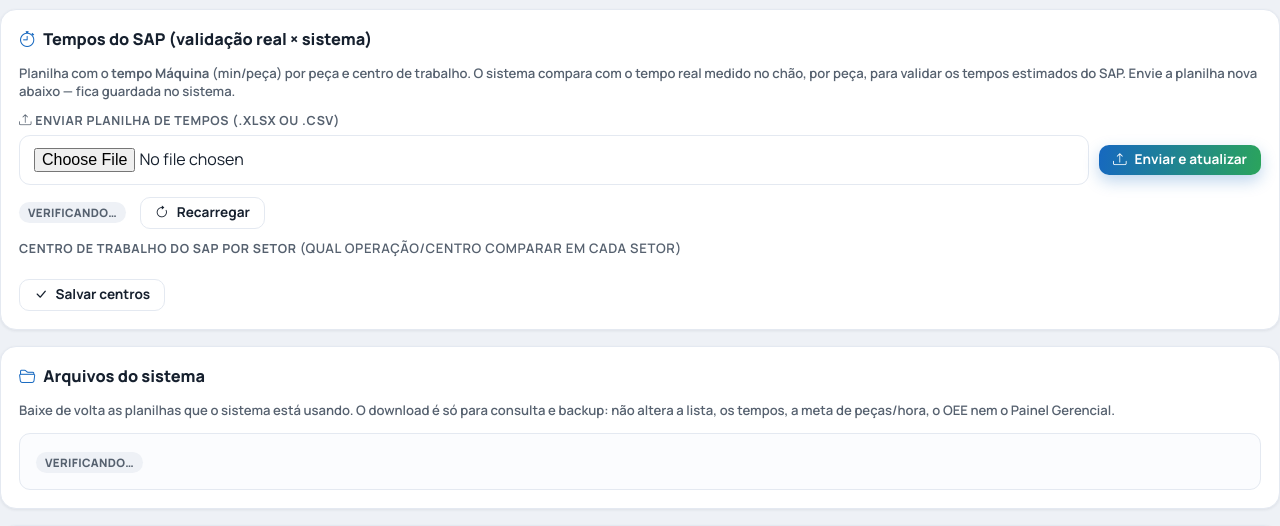
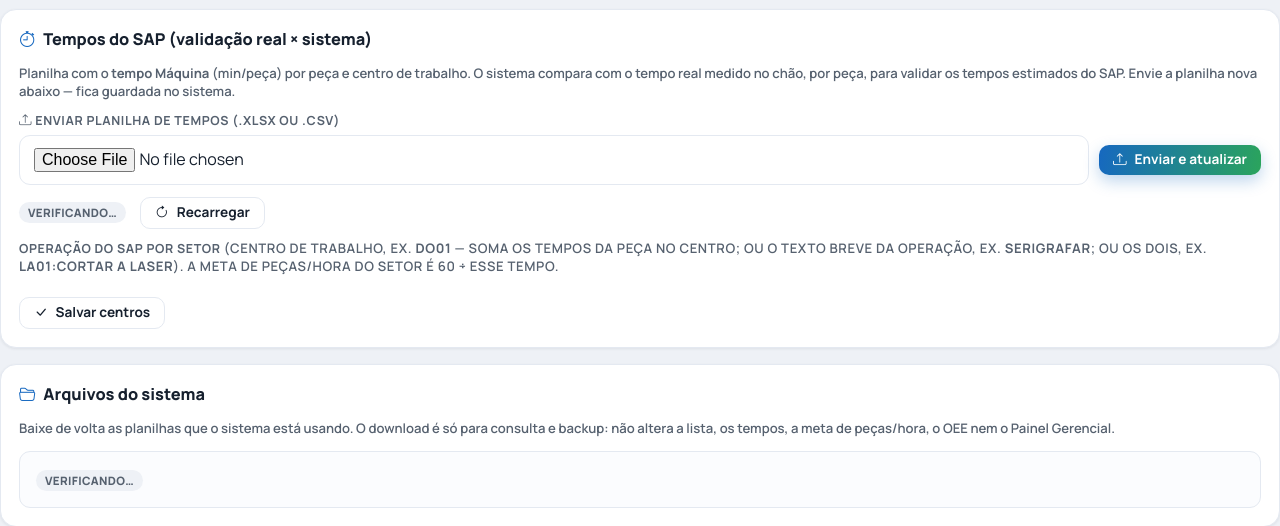
Before and after one commit to engenhariadecio/CONTROLE-DOBRA, a Flask app: template templates/admin_config.html in a window 1280 px wide. Shown: the part 1102-1628 px from the top of the page. Run offline with Flask 3, Linux system fonts and the light colour scheme; the template is opened without the code that fills it, so the values that code supplies are empty.

Commit message:
Add files via upload

```diff
--- a/app.py
+++ b/app.py
@@ -492,34 +492,72 @@ def _achar_arquivo(nomes):
     return None
 
 
+def _sem_acento(s):
+    import unicodedata
+    return ''.join(c for c in unicodedata.normalize('NFD', str(s))
+                   if unicodedata.category(c) != 'Mn')
+
+
+def _norm_op(s):
+    """Normaliza o texto breve da operação para comparação (DOBRAR, dobrar…)."""
+    return ' '.join(_sem_acento(s or '').upper().split())
+
+
 def _parsear_tempos(linhas):
     """Interpreta as linhas da planilha de tempos. Devolve (tempos, descs):
-    tempos = { 'CENTRO': { 'codigo': {'min', 'op', 'desc'} } }
-    descs  = { 'codigo': 'Texto breve material' }"""
+    tempos = { 'CENTRO': { 'codigo': {'min', 'op', 'desc', 'ops'} } }
+    descs  = { 'codigo': 'Texto breve material' }
+
+    'min' é a SOMA dos tempos Máquina (min/peça) de todas as operações da peça
+    naquele centro de trabalho (ex.: DOBRAR EST.1 + DOBRAR EST.2 no DO01);
+    'ops' lista cada operação: [{'op': texto breve, 'min': tempo}].
+
+    A planilha é uma explosão de estrutura: a mesma operação da mesma peça se
+    repete em vários produtos-pai, e a peça pode ter roteiros alternativos
+    (versão de produção / LT alternativa). Por isso:
+      - cada operação (sequência + nº da operação) conta uma única vez;
+      - roteiros alternativos NÃO são somados entre si — usa-se o roteiro
+        válido hoje, de validade mais recente e de menor alternativa."""
     def norm(s):
-        return str(s).strip().lower() if s is not None else ''
+        return _sem_acento(s).strip().lower() if s is not None else ''
+    nomes = {
+        'material': 'mat', 'maquina': 'maq',
+        'centro trabalho': 'centro', 'centro de trabalho': 'centro',
+        'texto breve operacao': 'op', 'texto breve material': 'desc',
+        'operacao': 'nop', 'sequencia': 'seq',
+        'versao de producao': 'versao', 'lt alternativa': 'alt',
+        'valido desde': 'desde', 'valido ate': 'ate',
+    }
     cab_i, col = None, {}
     for i, row in enumerate(linhas[:8]):
         m = {}
         for j, nome in enumerate(norm(c) for c in (row or [])):
-            if nome == 'material':
-                m['mat'] = j
-            elif nome == 'máquina' or nome == 'maquina':
-                m['maq'] = j
-            elif nome == 'centro trabalho' or nome == 'centro de trabalho':
-                m['centro'] = j
-            elif nome == 'texto breve operação' or nome == 'texto breve operacao':
-                m['op'] = j
-            elif nome == 'texto breve material':
-                m['desc'] = j
+            k = nomes.get(nome)
+            if k and k not in m:
+                m[k] = j
         if 'mat' in m and 'maq' in m:
             cab_i, col = i, m
             break
     if cab_i is None:
         raise ValueError('não encontrei as colunas Material e Máquina na planilha de tempos.')
 
-    tempos = {}
+    def _data(v):
+        if isinstance(v, datetime):
+            return v.date()
+        if isinstance(v, ddate):
+            return v
+        if isinstance(v, str):
+            for fmt in ('%d/%m/%Y', '%d.%m.%Y', '%Y-%m-%d'):
+                try:
+                    return datetime.strptime(v.strip()[:10], fmt).date()
+                except ValueError:
+                    pass
+        return None
+
+    # acc[centro][cod][roteiro] = {'desde', 'ate', 'ops': {chave_op: [texto, min]}}
+    acc = {}
     descs = {}
+    descs_centro = {}
     for row in linhas[cab_i + 1:]:
         if not row:
             continue
@@ -527,6 +565,10 @@ def _parsear_tempos(linhas):
         def val(k):
             j = col.get(k)
             return row[j] if j is not None and j < len(row) else None
+
+        def txt(k):
+            v = val(k)
+            return str(v).strip() if v is not None else ''
         cod = _norm_cod(val('mat'))
         t = val('maq')
         if isinstance(t, str):   # csv: número vem como texto (aceita vírgula)
@@ -538,15 +580,47 @@ def _parsear_tempos(linhas):
             if cod and val('desc') and cod not in descs:
                 descs[cod] = str(val('desc')).strip()
             continue
-        centro = (str(val('centro')).strip() if val('centro') else '') or '—'
-        op = str(val('op')).strip() if val('op') else ''
-        desc = str(val('desc')).strip() if val('desc') else ''
+        centro = txt('centro') or '—'
+        op = txt('op')
+        desc = txt('desc')
         if desc and cod not in descs:
             descs[cod] = desc
+        if desc:
+            descs_centro.setdefault((centro, cod), desc)
+        roteiro = (txt('versao'), txt('alt'))
+        # sem a coluna do nº da operação, a operação é identificada pelo texto
+        chave_op = (txt('seq'), txt('nop')) if 'nop' in col else ('', _norm_op(op))
+        r = acc.setdefault(centro, {}).setdefault(cod, {}).setdefault(
+            roteiro, {'desde': _data(val('desde')), 'ate': _data(val('ate')), 'ops': {}})
+        atual = r['ops'].get(chave_op)
+        # mesma operação repetida em vários produtos-pai: conta uma vez (menor tempo)
+        if atual is None or float(t) < atual[1]:
+            r['ops'][chave_op] = [op, float(t)]
+
+    hoje = (datetime.utcnow() - timedelta(hours=FUSO_LOCAL_HORAS)).date()
+
+    def _ordem(item):
+        chave, r = item
+        valido = ((r['desde'] is None or r['desde'] <= hoje)
+                  and (r['ate'] is None or r['ate'] >= hoje))
+        return (0 if valido else 1,
+                -(r['desde'].toordinal() if r['desde'] else 0),
+                chave[1], chave[0])
+
+    tempos = {}
+    for centro, pecas in acc.items():
         porcentro = tempos.setdefault(centro, {})
-        # mantém o menor tempo quando a peça repete a mesma operação/centro
-        if cod not in porcentro or float(t) < porcentro[cod]['min']:
-            porcentro[cod] = {'min': float(t), 'op': op, 'desc': desc}
+        for cod, roteiros in pecas.items():
+            _chave, r = min(roteiros.items(), key=_ordem)
+            ops = [{'op': o[0], 'min': o[1]} for _k, o in sorted(r['ops'].items())]
+            nomes_op = []
+            for o in ops:
+                if o['op'] and o['op'] not in nomes_op:
+                    nomes_op.append(o['op'])
+            porcentro[cod] = {'min': round(sum(o['min'] for o in ops), 6),
+                              'op': ' + '.join(nomes_op),
+                              'desc': descs_centro.get((centro, cod), ''),
+                              'ops': ops}
     return tempos, descs
 
 
@@ -664,19 +738,52 @@ def get_centro_por_setor():
     return v
 
 
+def _alvo_do_setor(setor):
+    """Operação do SAP configurada para o setor -> (centro, filtro_operacao).
+    Aceita em Configurações:
+      'DO01'               -> soma de todas as operações da peça no centro DO01
+      'SERIGRAFAR'         -> operações cujo texto breve começa com SERIGRAFAR
+      'LA01:CORTAR A LASER'-> só essa operação dentro do centro LA01"""
+    bruto = str(get_centro_por_setor().get(setor or '', '') or '').strip()
+    if not bruto:
+        return '', ''
+    if ':' in bruto:
+        c, o = bruto.split(':', 1)
+        return c.strip().upper(), _norm_op(o)
+    with _tempos_lock:
+        eh_centro = bruto.upper() in _tempos
+    if eh_centro or (len(bruto) <= 5 and any(ch.isdigit() for ch in bruto)):
+        return bruto.upper(), ''
+    return '', _norm_op(bruto)
+
+
 def tempo_sap_unitario(codigo, setor):
-    """Tempo Máquina do SAP (min/peça) para a peça no centro do setor.
-    Se não achar no centro do setor, tenta qualquer centro (menor tempo)."""
+    """Tempo Máquina do SAP (min/peça) da OPERAÇÃO do setor para a peça.
+
+    Usa somente a operação/centro configurado para o setor (Dobra -> DO01,
+    Serigrafia -> SERIGRAFAR…): é a soma dos tempos das operações da peça
+    naquele centro. Nunca usa o tempo de outra operação; se a peça não tiver
+    tempo nessa operação, devolve None."""
     cod = _norm_cod(codigo)
     if not cod:
         return None
-    centro = get_centro_por_setor().get(setor or '', '')
+    centro, filtro = _alvo_do_setor(setor)
+    if not centro and not filtro:
+        return None
     with _tempos_lock:
-        if centro and centro in _tempos and cod in _tempos[centro]:
-            return _tempos[centro][cod]['min']
-        # procura em qualquer centro
-        achados = [d[cod]['min'] for d in _tempos.values() if cod in d]
-    return min(achados) if achados else None
+        if centro and not filtro:
+            e = _tempos.get(centro, {}).get(cod)
+            return e['min'] if e and e['min'] > 0 else None
+        centros = [centro] if centro else list(_tempos.keys())
+        total = 0.0
+        for c in centros:
+            e = _tempos.get(c, {}).get(cod)
+            if not e:
+                continue
+            for o in e.get('ops') or [{'op': e.get('op', ''), 'min': e['min']}]:
+                if _norm_op(o['op']).startswith(filtro):
+                    total += o['min']
+    return round(total, 6) if total > 0 else None
 
 
 def meta_sap_pph(codigo, setor):
@@ -1888,7 +1995,7 @@ def _xlsx_dados_processados(tipo):
                   for it in sorted(itens, key=chave)]
     else:
         with _tempos_lock:
-            tempos = {c: {k: dict(v) for k, v in d.items()} for c, d in _tempos.items()}
+            tempos = {c: {k: dict(v) for k, v in d.items()} for c, d in _tempos.items()}  # 'min' = soma do centro
             descs = dict(_tempos_desc)
         cab = ['Centro Trabalho', 'Material', 'Texto breve material',
                'Texto breve operação', 'Máquina']
@@ -2699,6 +2806,7 @@ def api_config_salvar():
     if isinstance(d.get('centro_por_setor'), dict):
         cfg_set('centro_por_setor', {str(k): str(v).strip()
                                      for k, v in d['centro_por_setor'].items() if v})
+        _centro_cache['v'] = None   # vale na hora para a meta automática
     if isinstance(d.get('turnos'), list):
         turnos = []
         for t in d['turnos']:
--- a/templates/admin_config.html
+++ b/templates/admin_config.html
@@ -103,7 +103,7 @@
     <button class="btn btn-ghost btn-sm" id="btnRecarregarTempos"><i class="bi bi-arrow-clockwise"></i>Recarregar</button>
   </div>
   <input type="hidden" id="temposUrl">
-  <label class="label">Centro de trabalho do SAP por setor <span class="hint">(qual operação/centro comparar em cada setor)</span></label>
+  <label class="label">Operação do SAP por setor <span class="hint">(centro de trabalho, ex. <b>DO01</b> — soma os tempos da peça no centro; ou o texto breve da operação, ex. <b>SERIGRAFAR</b>; ou os dois, ex. <b>LA01:CORTAR A LASER</b>). A meta de peças/hora do setor é 60 ÷ esse tempo.</span></label>
   <div id="centrosSetor" class="turnos-box"></div>
   <button class="btn btn-ghost btn-sm mt" id="btnSalvarCentros"><i class="bi bi-check-lg"></i>Salvar centros</button>
 </div>
@@ -307,7 +307,7 @@ function renderCentros(mapa){
   const box=document.getElementById('centrosSetor');
   box.innerHTML = SETORES_CFG.map(s=>
     '<div class="turno-row"><span style="flex:1 1 160px;font-weight:700;">'+esc(s)+'</span>'
-    +'<input class="input" data-setor="'+esc(s)+'" style="max-width:160px;" placeholder="ex.: DO01" value="'+esc(mapa[s]||'')+'"></div>'
+    +'<input class="input" data-setor="'+esc(s)+'" style="max-width:240px;" placeholder="ex.: DO01 ou SERIGRAFAR" value="'+esc(mapa[s]||'')+'"></div>'
   ).join('');
 }
 document.getElementById('btnEnviarTempos').addEventListener('click', async(e)=>{
```
Also changed, not shown: README.md.
